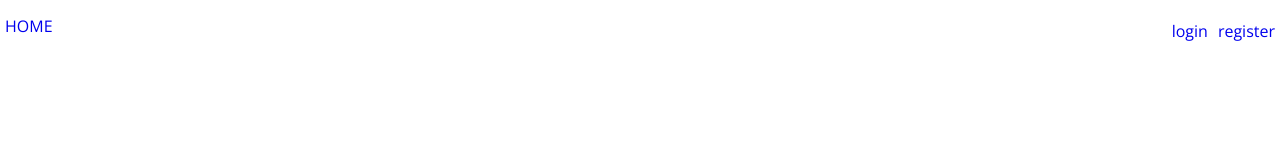
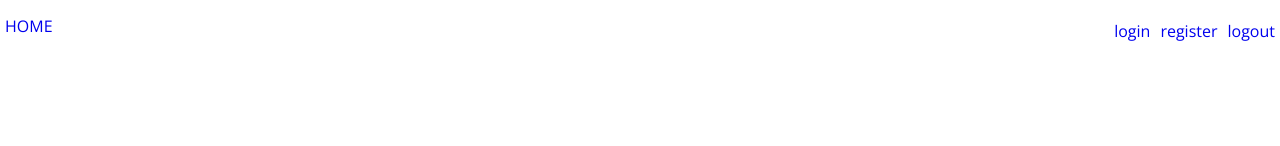
Before and after one commit to sarnickaa/glug, a React (Create React App) app: page / in a window 1280 px wide. Shown: the top 146 px of the page. Built offline with nearby package versions, Linux system fonts and the light colour scheme.

Commit message:
add logout option

```diff
--- a/src/App.js
+++ b/src/App.js
@@ -9,6 +9,7 @@ class App extends Component {
       <div className="App container">
             <nav>
               <Link to="/" className="links" id="home-link">HOME</Link>
+              <Link to="/" className="links nav">logout</Link>
               <Link to="/sign-up" className="links nav">register</Link>
               <Link to="/sign-in" className="links nav">login</Link>
             </nav>
```
